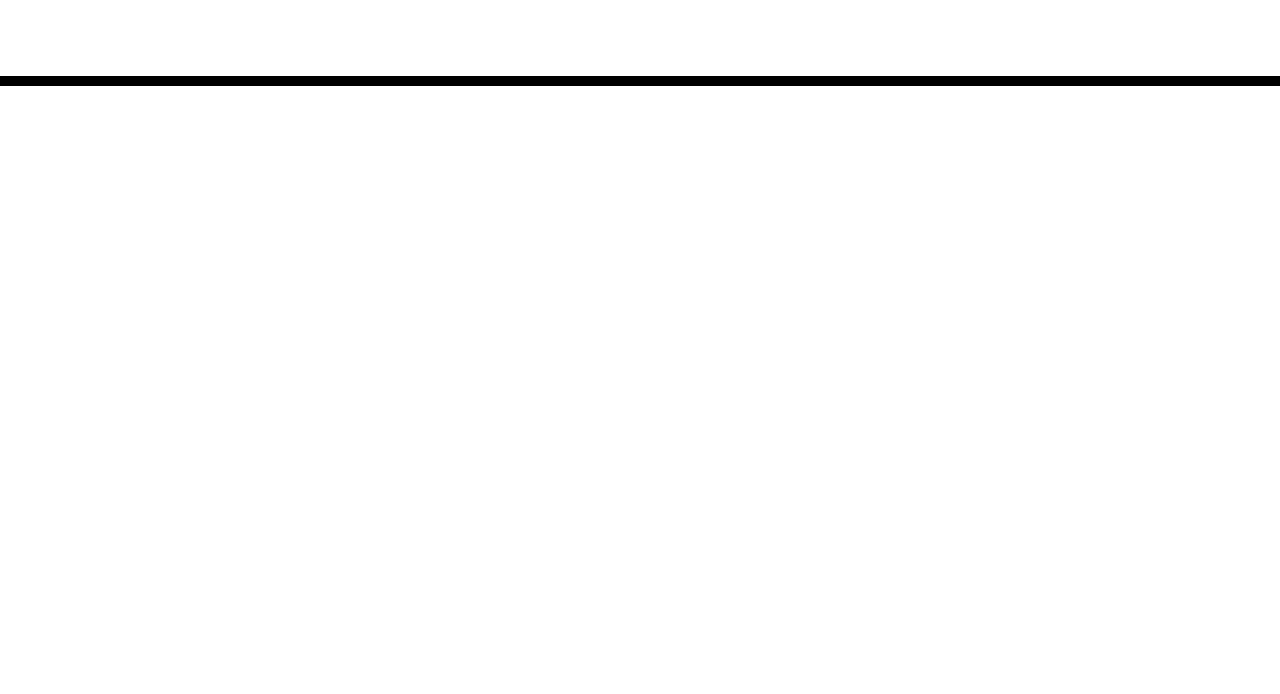
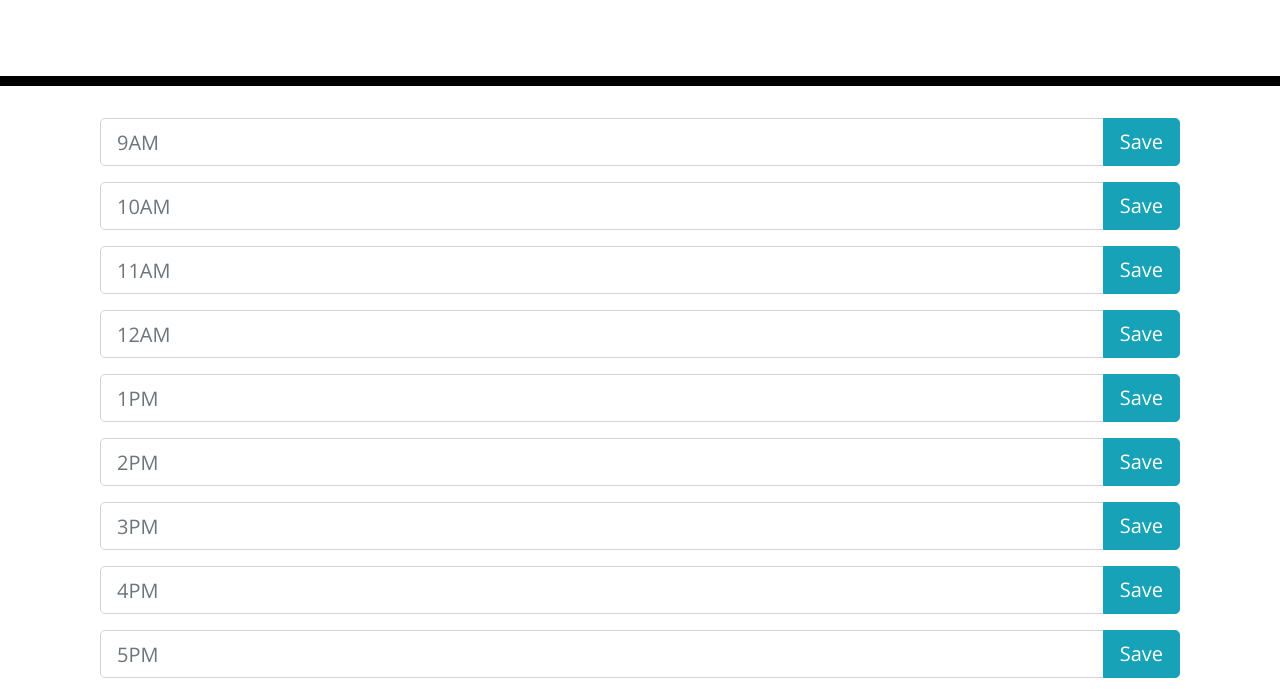
Before and after one commit to JCaloca/Work-Day-Scheduler, a plain HTML site: page index.html in a window 1280 px wide. Shown: the part 182-876 px from the top of the page. Before the commit the page ends 800 px from the top, so only its background shows below. Drawn offline with nearby package versions, Linux system fonts and the light colour scheme.

Commit message:
added input group with buttons titled save

```diff
--- a/index.html
+++ b/index.html
@@ -29,7 +29,92 @@
       <p id="currentDay" class="lead"></p>
     </header>
     <div class="container">
-      <!-- Timeblocks go here -->
+      <div class="col">
+        <!-- Timeblocks go here -->
+
+        <!--Added input group w/ buttons-->
+        <!--TODO: label each button to the left of text field and add save function to button-->
+        <div class="input-group mb-3 input-group-lg">
+          <input type="text" class="form-control" placeholder="9AM" />
+          <div class="input-group-append">
+            <button class="btn btn-info" type="submit" class="saveBtn">
+              Save
+            </button>
+          </div>
+        </div>
+
+        <div class="input-group mb-3 input-group-lg">
+          <input type="text" class="form-control" placeholder="10AM" />
+          <div class="input-group-append">
+            <button class="btn btn-info" type="submit" class="saveBtn">
+              Save
+            </button>
+          </div>
+        </div>
+
+        <div class="input-group mb-3 input-group-lg">
+          <input type="text" class="form-control" placeholder="11AM" />
+          <div class="input-group-append">
+            <button class="btn btn-info" type="submit" class="saveBtn">
+              Save
+            </button>
+          </div>
+        </div>
+
+        <div class="input-group mb-3 input-group-lg">
+          <input type="text" class="form-control" placeholder="12AM" />
+          <div class="input-group-append">
+            <button class="btn btn-info" type="submit" class="saveBtn">
+              Save
+            </button>
+          </div>
+        </div>
+
+        <div class="input-group mb-3 input-group-lg">
+          <input type="text" class="form-control" placeholder="1PM" />
+          <div class="input-group-append">
+            <button class="btn btn-info" type="submit" class="saveBtn">
+              Save
+            </button>
+          </div>
+        </div>
+
+        <div class="input-group mb-3 input-group-lg">
+          <input type="text" class="form-control" placeholder="2PM" />
+          <div class="input-group-append">
+            <button class="btn btn-info" type="submit" class="saveBtn">
+              Save
+            </button>
+          </div>
+        </div>
+
+        <div class="input-group mb-3 input-group-lg">
+          <input type="text" class="form-control" placeholder="3PM" />
+          <div class="input-group-append">
+            <button class="btn btn-info" type="submit" class="saveBtn">
+              Save
+            </button>
+          </div>
+        </div>
+
+        <div class="input-group mb-3 input-group-lg">
+          <input type="text" class="form-control" placeholder="4PM" />
+          <div class="input-group-append">
+            <button class="btn btn-info" type="submit" class="saveBtn">
+              Save
+            </button>
+          </div>
+        </div>
+
+        <div class="input-group mb-3 input-group-lg">
+          <input type="text" class="form-control" placeholder="5PM" />
+          <div class="input-group-append">
+            <button class="btn btn-info" type="submit" class="saveBtn">
+              Save
+            </button>
+          </div>
+        </div>
+      </div>
     </div>
 
     <script src="https://cdnjs.cloudflare.com/ajax/libs/jquery/3.2.1/jquery.min.js"></script>
```
